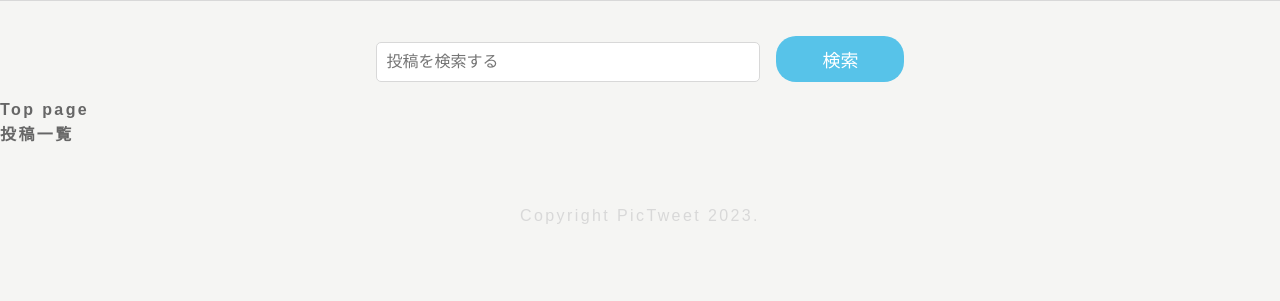
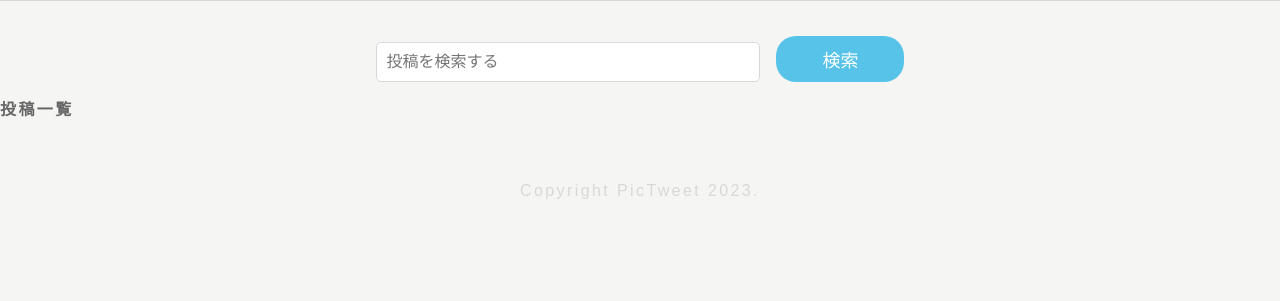
Before and after one commit to forest1618033/pictweet, a Django app: page / in a window 1280 px wide. Shown: the part 61-362 px from the top of the page. Run offline with Django 4.2, Linux system fonts and the light colour scheme; data that the repository does not hold is empty.

Commit message:
トップページの見出しを削除

```diff
--- a/templates/tweets/index.html
+++ b/templates/tweets/index.html
@@ -14,7 +14,6 @@
   <input type="submit" class="search-btn" value="検索">
 </form>
 
-<h1>Top page</h1>
 
 <div class="contents row">
   {% include 'tweets/_tweet_list.html' %}
```
